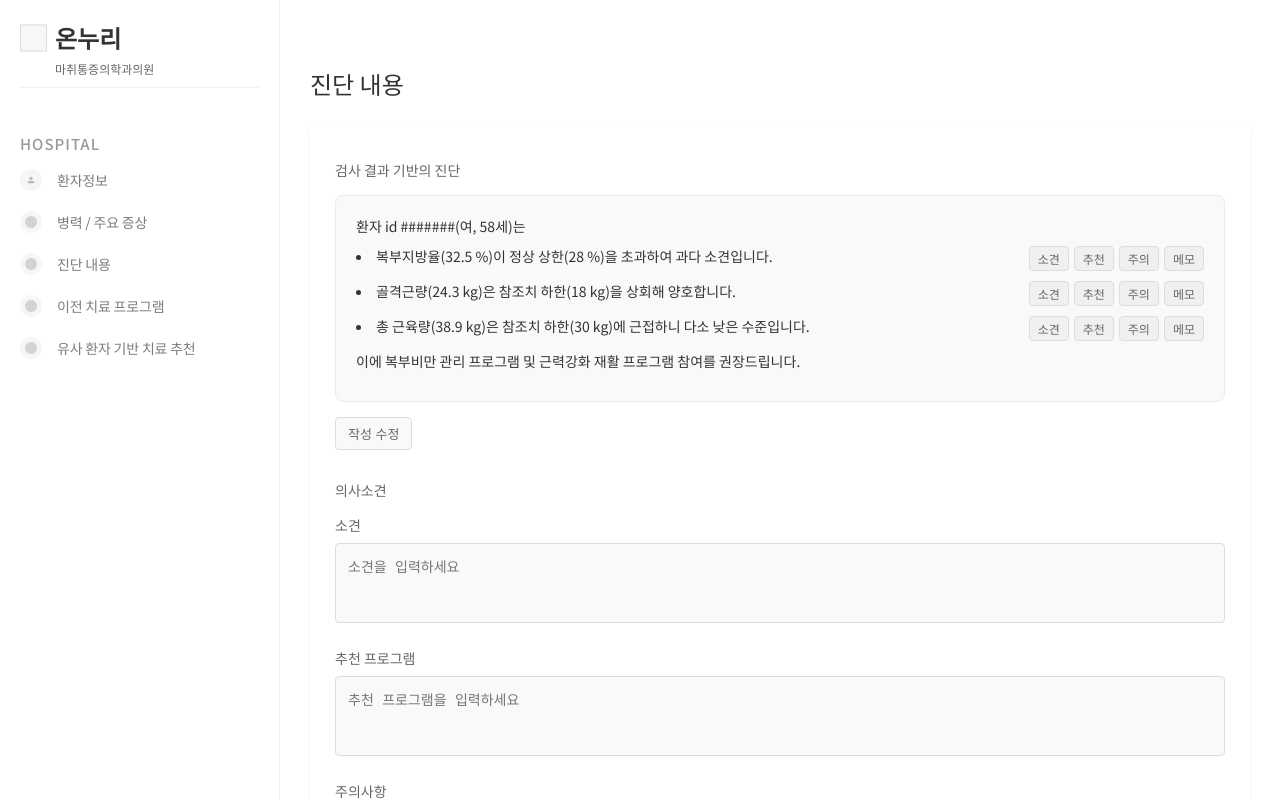
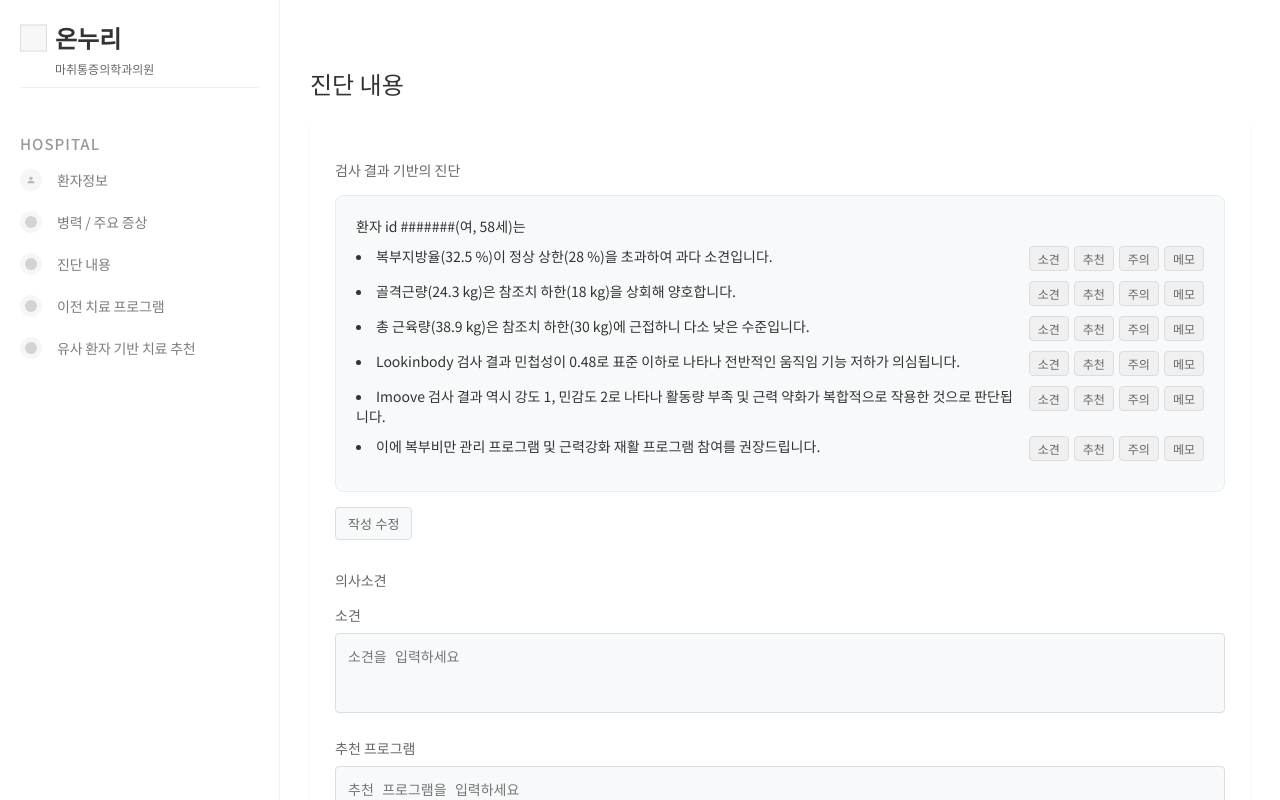
Before and after one commit to HY-DataScience/client, a React (Create React App) app: page /diagnosis in a window 1280 px wide. Built offline with nearby package versions, Linux system fonts and the light colour scheme.

Commit message:
refactor: 진단 결과 문장 수정

```diff
--- a/src/pages/Diagnosis.js
+++ b/src/pages/Diagnosis.js
@@ -83,6 +83,8 @@ const Diagnosis = () => {
     "복부지방율(32.5 %)이 정상 상한(28 %)을 초과하여 과다 소견입니다.",
     "골격근량(24.3 kg)은 참조치 하한(18 kg)을 상회해 양호합니다.",
     "총 근육량(38.9 kg)은 참조치 하한(30 kg)에 근접하니 다소 낮은 수준입니다.",
+    "Lookinbody 검사 결과 민첩성이 0.48로 표준 이하로 나타나 전반적인 움직임 기능 저하가 의심됩니다.",
+    "Imoove 검사 결과 역시 강도 1, 민감도 2로 나타나 활동량 부족 및 근력 약화가 복합적으로 작용한 것으로 판단됩니다.",
     "이에 복부비만 관리 프로그램 및 근력강화 재활 프로그램 참여를 권장드립니다."
   ];
 
@@ -103,7 +105,35 @@ const Diagnosis = () => {
                 {index === 0 ? (
                   <p>{item}</p>
                 ) : index === diagnosisItems.length - 1 ? (
-                  <p>{item}</p>
+                  <div className="diagnosis-item-with-buttons">
+                    <li>{item}</li>
+                    <div className="copy-buttons">
+                      <button
+                        onClick={() => handleItemClick(item, 'doctorNote', index)}
+                        className={clickedItem && clickedItem.index === index && clickedItem.fieldType === 'doctorNote' ? 'active' : ''}
+                      >
+                        소견
+                      </button>
+                      <button
+                        onClick={() => handleItemClick(item, 'recommendedProgram', index)}
+                        className={clickedItem && clickedItem.index === index && clickedItem.fieldType === 'recommendedProgram' ? 'active' : ''}
+                      >
+                        추천
+                      </button>
+                      <button
+                        onClick={() => handleItemClick(item, 'precautions', index)}
+                        className={clickedItem && clickedItem.index === index && clickedItem.fieldType === 'precautions' ? 'active' : ''}
+                      >
+                        주의
+                      </button>
+                      <button
+                        onClick={() => handleItemClick(item, 'privateNote', index)}
+                        className={clickedItem && clickedItem.index === index && clickedItem.fieldType === 'privateNote' ? 'active' : ''}
+                      >
+                        메모
+                      </button>
+                    </div>
+                  </div>
                 ) : (
                   <div className="diagnosis-item-with-buttons">
                     <li>{item}</li>
```
